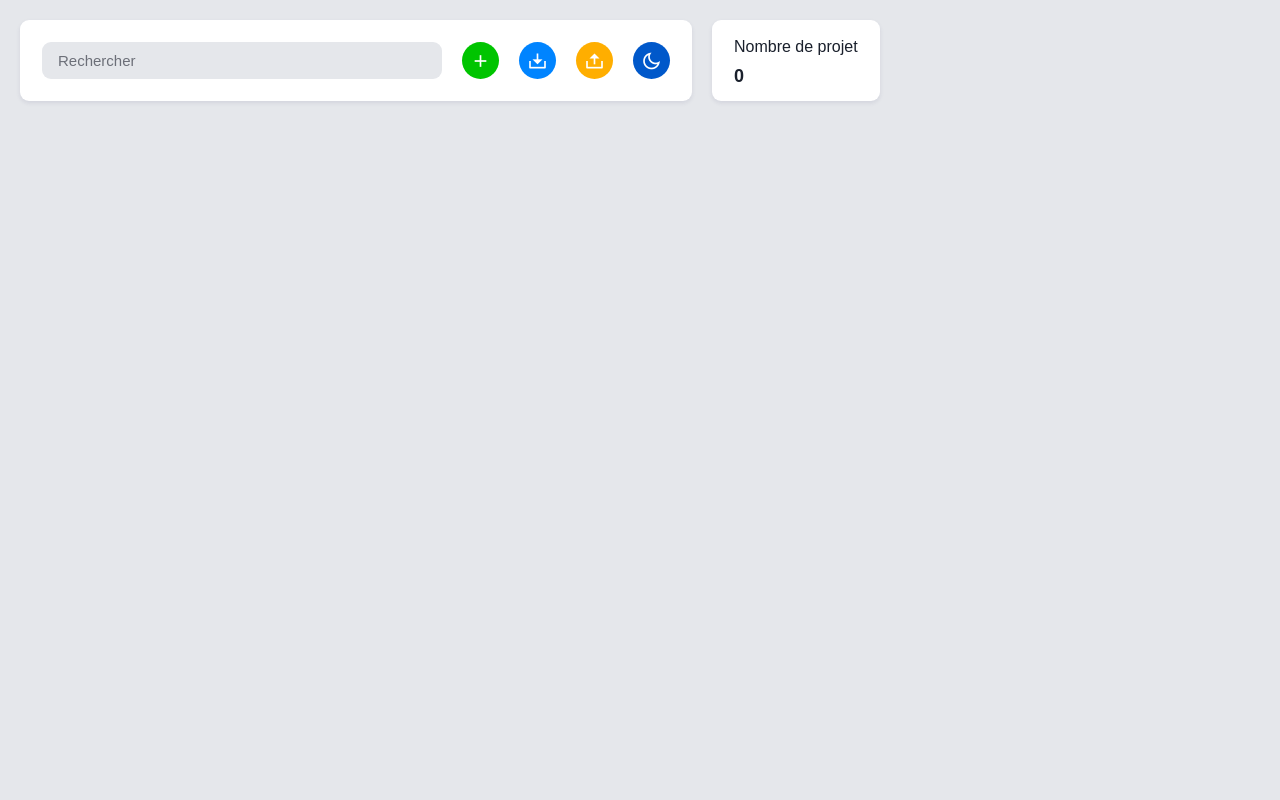
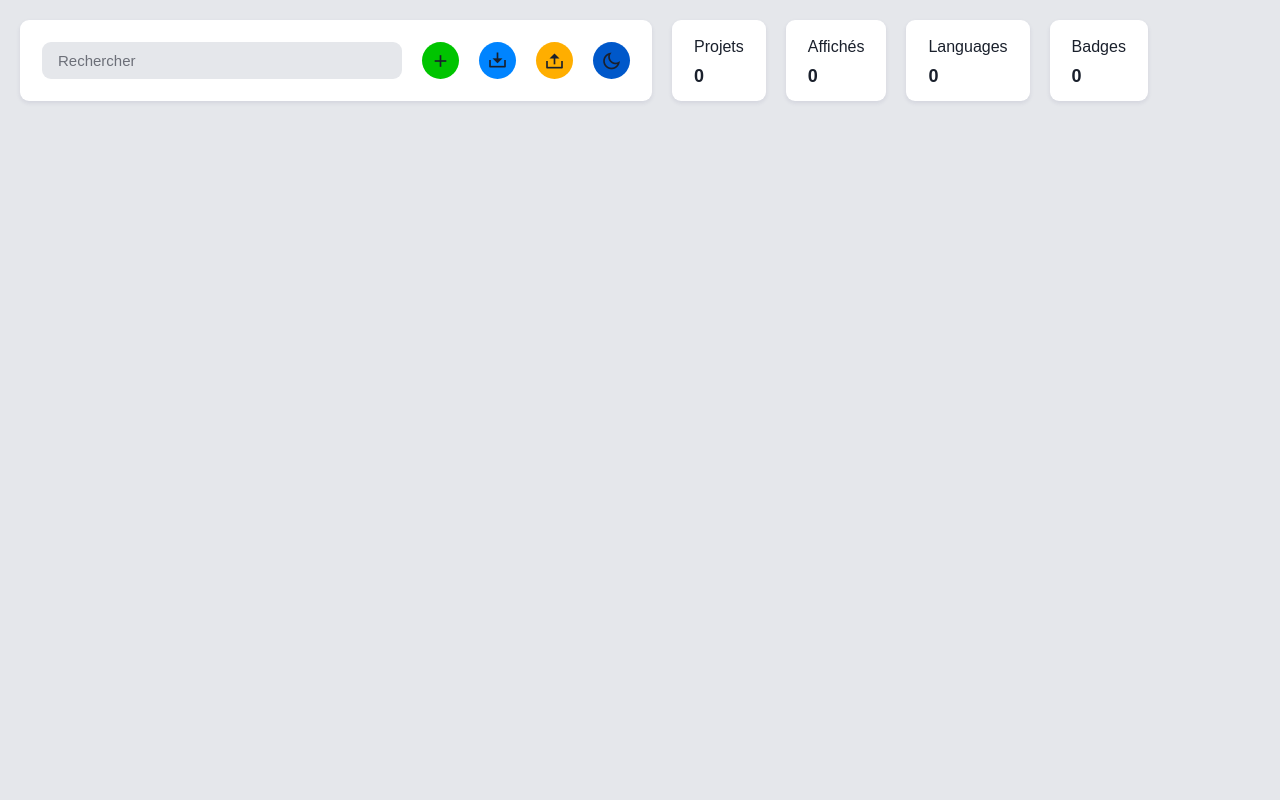
Before and after one commit to SkyWors/ProjectList, a PHP site: page / in a window 1280 px wide. Run offline with PHP 8.4, Linux system fonts and the light colour scheme; some libraries are stand-ins or nearby versions.

Commit message:
Refactor, add import button, add edit button, update design

```diff
--- /dev/null
+++ b/background/fileEngine.php
@@ -0,0 +1,14 @@
+<?php
+
+if (!file_exists("data/")) {
+	mkdir("data/", 0777, true);
+}
+
+if (!file_exists("data/project.json")) {
+	fopen("data/project.json", "a");
+	file_put_contents("data/project.json", "{}");
+	chmod("data/project.json", 0777);
+}
+
+$file = json_decode(file_get_contents("data/project.json"), true);
+ksort($file);
--- /dev/null
+++ b/background/tagList.php
@@ -0,0 +1,32 @@
+<?php
+
+if (isset($_GET["filter"])) {
+	$filter = explode(",", $_GET["filter"]);
+} else {
+	$filter = array();
+}
+if (isset($_GET["language"])) {
+	$languages = explode(",", $_GET["language"]);
+} else {
+	$languages = array();
+}
+
+$badgeList = array();
+foreach($file as $name => $properties) {
+	foreach($properties["badge"] as $badge) {
+		if (!in_array($badge, $badgeList)) {
+			array_push($badgeList, $badge);
+		}
+	}
+}
+$languageList = array();
+foreach($file as $name => $properties) {
+	foreach($properties["language"] as $language) {
+		if (!in_array($language, $languageList)) {
+			array_push($languageList, $language);
+		}
+	}
+}
+
+sort($badgeList);
+sort($languageList);
--- /dev/null
+++ b/event/add.php
@@ -0,0 +1,31 @@
+<?php
+
+if (isset($_POST["add"])) {
+	$description = $_POST["description"] ?? "";
+	$url = $_POST["url"] ?? "";
+	$github = $_POST["github"] ?? "";
+	$gitlab = $_POST["gitlab"] ?? "";
+	$checkbox = $_POST["edit"] ?? false;
+
+	while (substr($_POST["language"], -1) == " ") {
+		$_POST["language"] = substr($_POST["language"], 0, -1);
+	}
+	while (substr($_POST["badge"], -1) == " ") {
+		$_POST["badge"] = substr($_POST["badge"], 0, -1);
+	}
+
+	$temp = array($_POST["name"]
+		=> array(
+			"path" => $_POST["path"],
+			"edit" => $checkbox,
+			"description" => $description,
+			"url" => $url,
+			"github" => $github,
+			"gitlab" => $gitlab,
+			"language" => explode(" ", $_POST["language"]),
+			"badge" => explode(" ", $_POST["badge"])
+		));
+
+	addProject($file, $temp);
+	header("Refresh: 0");
+}
--- /dev/null
+++ b/event/delete.php
@@ -0,0 +1,6 @@
+<?php
+
+if (isset($_POST["deleteItem"])) {
+	deleteProject($file, $_POST["deleteItem"]);
+	header("Refresh: 0");
+}
--- /dev/null
+++ b/event/import.php
@@ -0,0 +1,8 @@
+<?php
+
+if (isset($_FILES["import"]) && $_FILES["import"]['error'] == 0) {
+	if (in_array($_FILES["import"]['type'], ['json' => 'application/json'])) {
+		move_uploaded_file($_FILES["import"]['tmp_name'], "data/project.json");
+	}
+	header("Refresh: 0");
+}
--- /dev/null
+++ b/event/update.php
@@ -0,0 +1,33 @@
+<?php
+
+if (isset($_POST["update"])) {
+	$description = $_POST["description"] ?? "";
+	$url = $_POST["url"] ?? "";
+	$github = $_POST["github"] ?? "";
+	$gitlab = $_POST["gitlab"] ?? "";
+	$checkbox = $_POST["edit"] ?? false;
+
+	while (substr($_POST["language"], -1) == " ") {
+		$_POST["language"] = substr($_POST["language"], 0, -1);
+	}
+	while (substr($_POST["badge"], -1) == " ") {
+		$_POST["badge"] = substr($_POST["badge"], 0, -1);
+	}
+
+	$temp = array($_POST["name"]
+		=> array(
+			"path" => $_POST["path"],
+			"edit" => $checkbox,
+			"description" => $description,
+			"url" => $url,
+			"github" => $github,
+			"gitlab" => $gitlab,
+			"language" => explode(" ", $_POST["language"]),
+			"badge" => explode(" ", $_POST["badge"])
+		));
+
+	deleteProject($file, $_POST["update"]);
+	$file = json_decode(file_get_contents("data/project.json"), true);
+	addProject($file, $temp);
+	header("Refresh: 0");
+}
--- /dev/null
+++ b/function/addProject.php
@@ -0,0 +1,6 @@
+<?php
+
+function addProject($file, $project) {
+	$file = array_merge($file, $project);
+	file_put_contents("data/project.json", json_encode($file, JSON_PRETTY_PRINT));
+}
--- /dev/null
+++ b/function/createButton.php
@@ -0,0 +1,13 @@
+<?php
+
+function vscodeButton($path, $name) {
+	return '<a class="button vscode" data-id="' . $name . '" href="vscode://file/' . $path . '"><img src="/public/icon/vscode.svg"></a>';
+}
+
+function githubButton($url, $name) {
+	return '<a class="button github" data-id="' . $name . '" href="' . $url . '" target="_blank"><img src="/public/icon/github.svg"></a>';
+}
+
+function gitlabButton($url, $name) {
+	return '<a class="button gitlab" data-id="' . $name . '" href="' . $url . '" target="_blank"><img src="/public/icon/gitlab.svg"></a>';
+}
--- /dev/null
+++ b/function/createItem.php
@@ -0,0 +1,58 @@
+<?php
+
+function createItem($name, $properties, $languages, $filter) {
+	$box = "<div class='box item column'><div class='row'>";
+
+	if ($properties["url"] != "") {
+		$box .= "<a class='itemName' id='itemName' title='" . $properties["description"] . "' href='" . $properties["url"] . "' target='_blank'><i class='ri-external-link-line'></i> " . $name . "</a>";
+	} else {
+		$box .= "<a class='itemName' id='itemName' title='" . $properties["description"] . "'>" . $name . "</a>";
+	}
+
+	$box .= "
+	<button class='copyButton' id='copyButton' value='" . $properties['path'] . "' title='Copier le chemin'><i class='ri-link'></i></button>
+	<button class='editButton' id='editButton' value='$name' title='Modifier'><i class='ri-pencil-line'></i></button>
+	<form method='POST' class='actionForm row'>
+		<button class='deleteButton' type='submit' name='deleteItem' value='$name' onclick='return confirmForm()' title='Supprimer'><i class='ri-delete-bin-line'></i></button>
+	</form>";
+	$box .= "</div>";
+
+	$box .= "<div class='buttonContainer'>";
+
+	if ($properties["edit"] == true) {
+		$box .= vscodeButton($properties["path"], $name);
+	}
+	if ($properties["github"] != "") {
+		$box .= githubButton($properties["github"], $name);
+	}
+	if ($properties["gitlab"] != "") {
+		$box .= gitlabButton($properties["gitlab"], $name);
+	}
+
+	$box .= "</div><div class='badgeContainer'>";
+
+	$tempBadgeList = "";
+	foreach ($properties["badge"] as $badge) {
+		$tempBadgeList .= $badge . " ";
+	}
+	$tempLanguageList = "";
+	foreach ($properties["language"] as $language) {
+		$tempLanguageList .= $language . " ";
+	}
+	$box .= "<a class='badge' data-id='" . $name . "' title='" . $tempBadgeList . "'>Tags</a>";
+	$box .= "<a class='language' data-id='" . $name . "' title='" . $tempLanguageList . "'>Langages</a>";
+
+
+	$box .= "</div></div>";
+
+	$projectFilters = array_merge($properties["language"], $properties["badge"]);
+	$getFilters = array_merge($languages, $filter);
+
+	if (array_intersect($getFilters, $projectFilters) == $getFilters) {
+		return $box;
+	} else {
+		if (empty($_GET["language"]) && empty($_GET["filter"])) {
+			return $box;
+		}
+	}
+}
--- /dev/null
+++ b/function/createTagList.php
@@ -0,0 +1,35 @@
+<?php
+
+function createTagList($badgeList, $languageList, $filter, $languages) {
+	$list = "<div class='box filterContainer column'><a>Tags</a><div class='badgeList'>";
+
+	foreach($badgeList as $badge) {
+		$list .= "<div id='filter'>";
+
+		if (isset($_GET["filter"]) && in_array($badge, $filter)) {
+			$list .= "<input type='checkbox' checked><label>" . $badge . "</label>";
+		} else {
+			$list .= "<input type='checkbox'><label>" . $badge . "</label>";
+		}
+
+		$list .= "</div>";
+	}
+	$list .= "</div>";
+
+	$list .= "<a>Languages</a><div class='languageList'>";
+
+	foreach($languageList as $language) {
+		$list .= "<div id='language'>";
+
+		if (isset($_GET["language"]) && in_array($language, $languages)) {
+			$list .= "<input type='checkbox' checked><label>" . $language . "</label>";
+		} else {
+			$list .= "<input type='checkbox'><label>" . $language . "</label>";
+		}
+
+		$list .= "</div>";
+	}
+	$list .= "</div></div>";
+
+	return $list;
+}
--- /dev/null
+++ b/function/deleteProject.php
@@ -0,0 +1,10 @@
+<?php
+
+function deleteProject($file, $project) {
+	foreach($file as $name => $properties) {
+		if ($name == $project) {
+			unset($file[$name]);
+		}
+	}
+	file_put_contents("data/project.json", json_encode($file, JSON_PRETTY_PRINT));
+}
--- a/index.php
+++ b/index.php
@@ -3,54 +3,19 @@
 	ini_set('display_errors',1);
 	error_reporting(-1);
 
-	if (!file_exists("data/")) {
-		mkdir("data/", 0777, true);
-	}
+	require("function/createButton.php");
+	require("function/addProject.php");
+	require("function/deleteProject.php");
+	require("function/createItem.php");
+	require("function/createTagList.php");
 
-	if (!file_exists("data/project.json")) {
-		fopen("data/project.json", "a");
-		file_put_contents("data/project.json", "{}");
-		chmod("data/project.json", 0777);
-	}
+	require("background/fileEngine.php");
+	require("background/tagList.php");
 
-	$file = json_decode(file_get_contents("data/project.json"), true);
-	ksort($file);
-?>
-
-<?php
-	if (isset($_POST["add"])) {
-		$description = $_POST["description"] ?? "";
-		$url = $_POST["url"] ?? "";
-		$github = $_POST["github"] ?? "";
-		$gitlab = $_POST["gitlab"] ?? "";
-		$checkbox = $_POST["edit"] ?? false;
-
-		$temp = array($_POST["name"]
-			=> array(
-				"path" => $_POST["path"],
-				"edit" => $checkbox,
-				"description" => $description,
-				"url" => $url,
-				"github" => $github,
-				"gitlab" => $gitlab,
-				"language" => explode(" ", $_POST["language"]),
-				"badge" => explode(" ", $_POST["badge"])
-			));
-
-		$file = array_merge($file, $temp);
-		file_put_contents("data/project.json", json_encode($file, JSON_PRETTY_PRINT));
-		header("Refresh: 0");
-	}
-
-	if (isset($_POST["deleteItem"])) {
-		foreach($file as $name => $properties) {
-			if ($name == $_POST["deleteItem"]) {
-				unset($file[$name]);
-			}
-		}
-		file_put_contents("data/project.json", json_encode($file, JSON_PRETTY_PRINT));
-		header("Refresh: 0");
-	}
+	require("event/add.php");
+	require("event/delete.php");
+	require("event/update.php");
+	require("event/import.php");
 ?>
 
 <html lang="fr" data-theme="dark">
@@ -61,67 +26,11 @@
 		<link rel="stylesheet" href="https://cdn.jsdelivr.net/npm/remixicon@4.3.0/fonts/remixicon.css">
 	</head>
 	<body>
+		<div class="backgroundTop"></div>
 		<div class="row">
 			<?php
-				if (isset($_GET["filter"])) {
-					$filter = explode(",", $_GET["filter"]);
-				} else {
-					$filter = array();
-				}
-				if (isset($_GET["language"])) {
-					$languages = explode(",", $_GET["language"]);
-				} else {
-					$languages = array();
-				}
-
-				$badgeList = array();
-				foreach($file as $name => $properties) {
-					foreach($properties["badge"] as $badge) {
-						if (!in_array($badge, $badgeList)) {
-							array_push($badgeList, $badge);
-						}
-					}
-				}
-				$languageList = array();
-				foreach($file as $name => $properties) {
-					foreach($properties["language"] as $language) {
-						if (!in_array($language, $languageList)) {
-							array_push($languageList, $language);
-						}
-					}
-				}
-
-				sort($badgeList);
-				sort($languageList);
-
 				if (!empty($badgeList)) {
-					echo "<div class='box filterContainer column'>";
-						echo "<a>Tags</a>";
-						echo "<div class='badgeList'>";
-						foreach($badgeList as $badge) {
-							echo "<div id='filter'>";
-							if (isset($_GET["filter"]) && in_array($badge, $filter)) {
-								echo "<input type='checkbox' checked><label>" . $badge . "</label>";
-							} else {
-								echo "<input type='checkbox'><label>" . $badge . "</label>";
-							}
-							echo "</div>";
-						}
-						echo "</div>";
-
-						echo "<a>Languages</a>";
-						echo "<div class='languageList'>";
-						foreach($languageList as $language) {
-							echo "<div id='language'>";
-							if (isset($_GET["language"]) && in_array($language, $languages)) {
-								echo "<input type='checkbox' checked><label>" . $language . "</label>";
-							} else {
-								echo "<input type='checkbox'><label>" . $language . "</label>";
-							}
-							echo "</div>";
-						}
-						echo "</div>";
-					echo "</div>";
+					echo createTagList($badgeList, $languageList, $filter, $languages);
 				}
 			?>
 
@@ -131,106 +40,74 @@
 						<input class="search" type="text" id="search" placeholder="Rechercher" autocomplete="off" autofocus>
 						<button class="actionButton addFormButton" id="addFormButton" title="Ajouter"><i class="ri-add-line"></i></button>
 						<button class="actionButton closeFormButton" id="closeFormButton" title="Annuler" style="display: none"><i class="ri-close-line"></i></button>
-						<button class="actionButton importButton" id="importButton" title="Importer" style="cursor: not-allowed"><i class="ri-download-2-line"></i></button>
+						<form method="POST" id="importForm" enctype="multipart/form-data">
+							<input id="importField" type="file" accept="application/JSON" style="display: none" name="import">
+							<label class="actionButton importButton" for="importField" title="Importer"><i class="ri-download-2-line"></i></label>
+						</form>
 						<button class="actionButton exportButton" id="exportButton" title="Exporter"><i class="ri-upload-2-line"></i></button>
 						<button class="actionButton themeButton" id="themeButton"><i class="ri-sun-line"></i></button>
 					</div>
 
-					<div class="box">
+					<div class="box statsBox">
 						<div class="column stats">
-							<a class="title">Nombre de projet</a>
+							<a class="title">Projets</a>
 							<a class="number"><?= count($file) ?></a>
+						</div>
+					</div>
+
+					<div class="box statsBox">
+						<div class="column stats">
+							<a class="title">Affichés</a>
+							<a id="statsSelectProject" class="number"></a>
+						</div>
+					</div>
+
+					<div class="box statsBox">
+						<div class="column stats">
+							<a class="title">Languages</a>
+							<a id="statsSelectProject" class="number"><?= count($languageList) ?></a>
+						</div>
+					</div>
+
+					<div class="box statsBox">
+						<div class="column stats">
+							<a class="title">Badges</a>
+							<a id="statsSelectProject" class="number"><?= count($badgeList) ?></a>
 						</div>
 					</div>
 				</div>
 
 				<div class="addFormContainer" id="addForm" style="display: none">
-					<form class="box addForm column" method="POST">
+					<form class="box addForm column" id="form" method="POST">
 						<a>Ajouter un projet</a>
 						<div class="row">
 							<div class="column">
-								<input class="" type="text" name="name" placeholder="Nom*" required>
-								<input class="" type="text" name="path" placeholder="Chemin*" required>
-								<input class="" type="text" name="description" placeholder="Description*" required>
-								<input class="" type="url" name="url" placeholder="URL">
+								<input id="formName" type="text" name="name" placeholder="Nom*" required>
+								<input id="formPath" type="text" name="path" placeholder="Chemin*" required>
+								<input id="formDesc" type="text" name="description" placeholder="Description*" required>
 							</div>
 							<div class="column">
-								<input class="" type="url" name="github" placeholder="GitHub">
-								<input class="" type="url" name="gitlab" placeholder="GitLab">
+								<input id="formURL" type="url" name="url" placeholder="URL">
+								<input id="formGitHub" type="url" name="github" placeholder="GitHub">
+								<input id="formGitLab" type="url" name="gitlab" placeholder="GitLab">
 							</div>
 							<div class="column">
-								<input class="" type="text" name="language" placeholder="Langages*" required>
-								<input class="" type="text" name="badge" placeholder="Tags*" required>
+								<input id="formLang" type="text" name="language" placeholder="Langages*" required>
+								<input id="formBadge" type="text" name="badge" placeholder="Tags*" required>
 								<div>
 									<input type="checkbox" name="edit" id="edit" checked>
 									<label for="edit">Activer VSCode ?</label>
 								</div>
 							</div>
 						</div>
-						<button type="input" name="add">Ajouter</button>
+						<button type="input" name="add" id="add">Ajouter</button>
 					</form>
 				</div>
 
 				<div class="listContainer row" id="listContainer">
-
 					<?php
 						foreach($file as $name => $properties) {
-
-							$filters = array_merge($properties["language"], $properties["badge"]);
-
-							$box = "<div class='box item column'><div class='row'>";
-
-							if ($properties["url"] != "") {
-								$box .= "<a class='itemName' id='itemName' title='" . $properties["description"] . "' href='" . $properties["url"] . "' target='_blank'><i class='ri-external-link-line'></i> " . $name . "</a>";
-							} else {
-								$box .= "<a class='itemName' id='itemName' title='" . $properties["description"] . "'>" . $name . "</a>";
-							}
-
-							$box .= "
-							<form method='POST' class='actionForm row'>
-								<button class='editButton' type='submit' name='editItem' value='$name' title='Modifier'><i class='ri-pencil-line'></i></button>
-								<button class='deleteButton' type='submit' name='deleteItem' value='$name' onclick='return confirmForm()' title='Supprimer'><i class='ri-delete-bin-line'></i></button>
-							</form>";
-							$box .= "</div>";
-
-							$box .= "<div class='buttonContainer'>";
-
-							if ($properties["edit"] == true) {
-								$box .= vscodeButton($properties["path"]);
-							}
-							if ($properties["github"] != "") {
-								$box .= githubButton($properties["github"]);
-							}
-							if ($properties["gitlab"] != "") {
-								$box .= gitlabButton($properties["gitlab"]);
-							}
-
-							$box .= "</div><div class='badgeContainer'>";
-
-							$tempBadgeList = "";
-							foreach ($properties["badge"] as $badge) {
-								$tempBadgeList .= $badge . " ";
-							}
-							$tempLanguageList = "";
-							foreach ($properties["language"] as $language) {
-								$tempLanguageList .= $language . " ";
-							}
-							$box .= "<a class='badge' title='" . $tempBadgeList . "'>Tags</a>";
-							$box .= "<a class='language' title='" . $tempLanguageList . "'>Langages</a>";
-
-
-							$box .= "</div></div>";
-
-							$projectFilters = array_merge($properties["language"], $properties["badge"]);
-							$getFilters = array_merge($languages, $filter);
-
-							if (array_intersect($getFilters, $projectFilters) == $getFilters) {
-								echo $box;
-							} else {
-								if (empty($_GET["language"]) && empty($_GET["filter"])) {
-									echo $box;
-								}
-							}
+							echo createItem($name, $properties, $languages, $filter);
 						}
 					?>
 				</div>
@@ -241,15 +118,3 @@
 		<script src="/public/js/engine.js"></script>
 	</body>
 </html>
-
-<?php
-	function vscodeButton($path) {
-		return '<a class="button vscode" href="vscode://file/' . $path . '"><img src="/public/icon/vscode.svg"></a>';
-	}
-	function githubButton($url) {
-		return '<a class="button github" href="' . $url . '" target="_blank"><img src="/public/icon/github.svg"></a>';
-	}
-	function gitlabButton($url) {
-		return '<a class="button gitlab" href="' . $url . '" target="_blank"><img src="/public/icon/gitlab.svg"></a>';
-	}
-?>
--- a/public/css/style.css
+++ b/public/css/style.css
@@ -3,6 +3,7 @@
 
 	--delete-hover-color: #c70000;
 	--edit-hover-color: #ffae00;
+	--copy-hover-color: #0066ff;
 
 	--badge-color: linear-gradient(45deg, #b30000, #ff0000);
 	--language-color: linear-gradient(45deg, #0054b3, #0f7fff);
@@ -40,6 +44,9 @@
 	--background-color: #e5e7eb;
 	--case-background-color: #ffffff;
 	--case-border-color: #ffffff00;
+
+	--button-background-hover-color: #e5e7eb;
+	--button-background-color: #d8d8d8;
 
 	--input-background-color: #e5e7eb;
 	--input-placeholder-color: #6c6f78;
@@ -58,6 +65,22 @@ body {
 	color: var(--text-color);
 	user-select: none;
 	margin: 20px;
+}
+
+@media only screen and (max-width: 1250px) {
+	.statsBox {
+		display: none;
+		color: red;
+	}
+}
+
+.backgroundTop {
+	width: 100%;
+	height: 120px;
+	background-color: var(--background-color);
+	position: fixed;
+	top: 0;
+	z-index: 1;
 }
 
 ::-webkit-scrollbar {
@@ -118,13 +141,17 @@ input:focus {
 }
 
 .actionButton {
+    display: inline-block;
     border: 0;
     border-radius: 20px;
     width: 37px;
     height: 37px;
     font-size: 20px;
     transition: 200ms;
-	color: var(--button-color);
+    color: var(--text-color);
+    text-align: center;
+    line-height: 37px;
+    cursor: pointer;
 }
 
 .actionButton:hover {
@@ -200,7 +228,7 @@ input:focus {
 }
 
 .search {
-	width: 400px;
+	width: 360px;
 	padding-left: 16px;
 	padding-right: 16px;
 }
--- a/public/js/engine.js
+++ b/public/js/engine.js
@@ -23,6 +23,7 @@ document.getElementById("addFormButton").addEventListener("click", () => {
 	document.getElementById("addForm").style.display = "flex";
 	document.getElementById("addFormButton").style.display = "none";
 	document.getElementById("closeFormButton").style.display = "block";
+	window.scrollTo(0, 0);
 })
 
 document.getElementById("closeFormButton").addEventListener("click", () => {
@@ -57,20 +58,43 @@ filter.forEach(function (element) {
 	})
 });
 
+document.getElementById("statsSelectProject").textContent = document.querySelectorAll('#itemName').length;
+
 document.getElementById("search").addEventListener("input", function (event) {
 	var searchTerm = event.target.value.toLowerCase();
 	var listItems = document.querySelectorAll('#itemName');
+	let count = 0;
 
 	listItems.forEach(function (item) {
 		var itemText = item.textContent.toLowerCase();
 
 		if (itemText.includes(searchTerm)) {
 			item.parentElement.parentElement.style.display = "flex";
+			count++;
 		} else {
 			item.parentElement.parentElement.style.display = "none";
 		}
 	});
+	document.getElementById("statsSelectProject").textContent = count;
 });
+
+let list = document.querySelectorAll("#itemName");
+document.getElementById("formName").addEventListener("input", function(event) {
+	try {
+		list.forEach(function(item) {
+			if (item.textContent.toLowerCase().replace(" ", "") == event.target.value.toLowerCase() && event.target.value != "") {
+				document.getElementById("add").setAttribute("disabled", "true");
+				event.target.style = "box-shadow: inset 0 0 0 2px #c20000";
+				event.target.title = "Ce projet existe déjà.";
+				throw BreakException;
+			} else {
+				document.getElementById("add").removeAttribute("disabled");
+				event.target.style = "border: none";
+				event.target.title = "";
+			}
+		})
+	} catch (e) {}
+})
 
 document.getElementById("exportButton").addEventListener("click", function() {
 	var link = document.createElement("a");
@@ -88,3 +112,42 @@ function confirmForm() {
 	}
 	return false;
 }
+
+document.querySelectorAll("#copyButton").forEach(function (element) {
+	element.addEventListener("click", async (event) => {
+		var copyText = document.createElement("textarea");
+		copyText.value = event.currentTarget.value;
+		document.body.appendChild(copyText);
+		copyText.select();
+		document.execCommand("copy");
+		document.body.removeChild(copyText);
+	});
+});
+
+document.querySelectorAll("#editButton").forEach(function (element) {
+	element.addEventListener("click", (event) => {
+		let eventElement = event.target.parentElement.parentElement;
+		let name = eventElement.children[0].textContent;
+
+		document.getElementById("addFormButton").click();
+
+		document.getElementById("form").children[0].textContent = "Modifier un projet";
+
+		document.getElementById("formName").value = name;
+		document.getElementById("formPath").value = eventElement.children[1].value;
+		document.getElementById("formDesc").value = eventElement.children[0].title;
+		document.getElementById("formURL").value = eventElement.children[0].href;
+		document.getElementById("formGitHub").value = document.querySelector(`a.github[data-id=${name}]`)?.href ?? null;
+		document.getElementById("formGitLab").value = document.querySelector(`a.gitlab[data-id=${name}]`)?.href ?? null;
+		document.getElementById("formLang").value = document.querySelector(`a.language[data-id=${name}]`).title;
+		document.getElementById("formBadge").value = document.querySelector(`a.badge[data-id=${name}]`).title;
+
+		document.getElementById("add").textContent = "Modifier";
+		document.getElementById("add").name = "update";
+		document.getElementById("add").value = name;
+	});
+});
+
+document.getElementById("importField").addEventListener("change", () => {
+	document.getElementById("importForm").submit();
+})
```
Also changed, not shown: other parts of public/css/style.css (+38 -1 lines), favicon.ico (added). Lines whose indentation alone changed are shown as unchanged.
